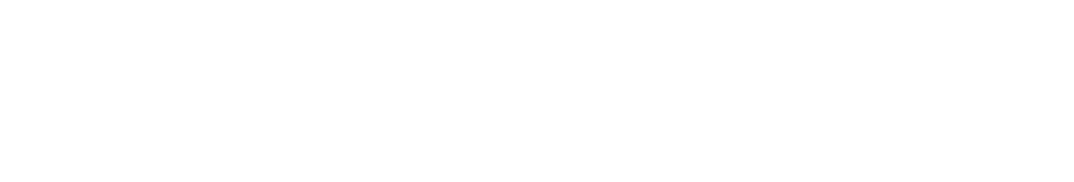
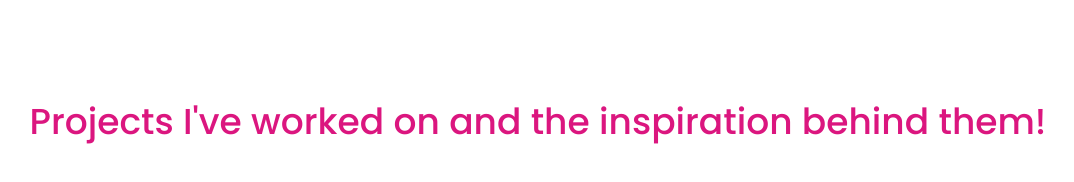
Before and after one commit to RGuy2025/SheCodes-Portfolio-Project, a plain HTML site: page projects.html in a window 1280 px wide. Shown: the whole page, without its empty margins (102-1176 px from the left). Drawn offline with nearby package versions, Linux system fonts and the light colour scheme; a web font is replaced by a local one.

Commit message:
added images  and started working on the projects page

```diff
--- a/projects.html
+++ b/projects.html
@@ -19,8 +19,13 @@
   <title>Rachel Guyett's SheCodes Portfolio Projects Page</title>
 </head>
 
-<body>
+<body class="projects">
+  <h2>Projects I've worked on and the inspiration behind them!</h2>
+  <div class="container">
+    <div class="row">
 
+    </div>
+  </div>
 </body>
 
 </html>
--- a/src/style.css
+++ b/src/style.css
@@ -71,6 +71,11 @@ h1 {
   background-color: var(--quaternary-colour);
   transition: ease-in-out 500ms;
 }
+.projects h2 {
+  color: var(--secondary-colour);
+  font-size: 36px;
+  padding-top: 100px;
+}
 @media (max-width: 900px) {
   h1 {
     font-size: 60px;
```
Also changed, not shown: images/Zelda.png (added), images/hawaiian-pizza.png (added).
